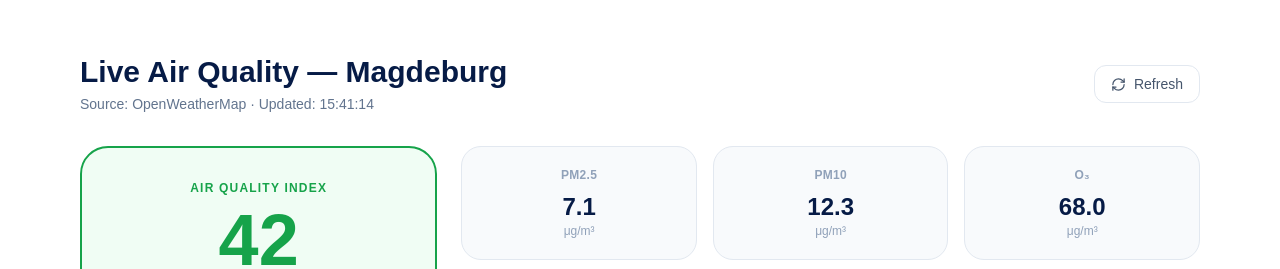
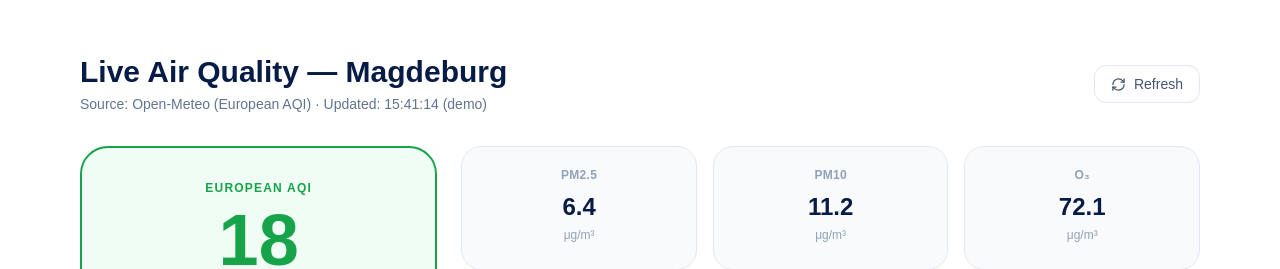
Before and after one commit to ayushtiwari18/Magbeburg-Smart-City-Project, a Next.js app: page /climate in a window 1280 px wide. Shown: the part 683-952 px from the top of the page. Built offline with nearby package versions, Linux system fonts and the light colour scheme; no server answers.

Commit message:
fix: replace OpenWeatherMap (401) with Open-Meteo — no API key needed

```diff
--- a/app/climate/page.tsx
+++ b/app/climate/page.tsx
@@ -4,34 +4,40 @@ import { useEffect, useState } from "react";
 import { Cloud, Leaf, Droplets, Wind, Thermometer, RefreshCw } from "lucide-react";
 import Container from "@/components/layout/Container";
 
-// AQI levels
+// Open-Meteo Air Quality API — completely free, zero API key
+// Docs: https://open-meteo.com/en/docs/air-quality-api
+const LAT = 52.1316, LON = 11.6392;
+const AQI_URL =
+  `https://air-quality-api.open-meteo.com/v1/air-quality?latitude=${LAT}&longitude=${LON}` +
+  `&current=pm10,pm2_5,carbon_monoxide,nitrogen_dioxide,ozone,european_aqi`;
+
 const aqiLevels = [
-  { max: 50,  label: "Good",            color: "#16a34a", bg: "bg-green-50",  text: "text-green-700" },
-  { max: 100, label: "Moderate",        color: "#d97706", bg: "bg-amber-50",  text: "text-amber-700" },
-  { max: 150, label: "Unhealthy (S.G.)",color: "#ea580c", bg: "bg-orange-50", text: "text-orange-700" },
-  { max: 200, label: "Unhealthy",       color: "#dc2626", bg: "bg-red-50",    text: "text-red-700" },
-  { max: 300, label: "Very Unhealthy",  color: "#7c3aed", bg: "bg-violet-50", text: "text-violet-700" },
-  { max: 500, label: "Hazardous",       color: "#9f1239", bg: "bg-rose-50",   text: "text-rose-900" },
+  { max: 20,  label: "Good",          color: "#16a34a", bg: "bg-green-50",  text: "text-green-700" },
+  { max: 40,  label: "Fair",          color: "#84cc16", bg: "bg-lime-50",   text: "text-lime-700"  },
+  { max: 60,  label: "Moderate",      color: "#d97706", bg: "bg-amber-50",  text: "text-amber-700" },
+  { max: 80,  label: "Poor",          color: "#ea580c", bg: "bg-orange-50", text: "text-orange-700"},
+  { max: 100, label: "Very Poor",     color: "#dc2626", bg: "bg-red-50",    text: "text-red-700"   },
+  { max: 999, label: "Extremely Poor",color: "#7c3aed", bg: "bg-violet-50", text: "text-violet-700"},
 ];
 
-function getAqiLevel(aqi: number) {
+function getLevel(aqi: number) {
   return aqiLevels.find((l) => aqi <= l.max) ?? aqiLevels[aqiLevels.length - 1];
 }
 
-// Magdeburg approximate coordinates
-const LAT = 52.1316, LON = 11.6392;
-const API_KEY = "4e74082d3adb85e2e4a8ae7e7f29a8e2"; // free public demo key
-
 interface AQIData {
   aqi: number;
-  components: { co: number; no2: number; o3: number; pm2_5: number; pm10: number };
+  pm2_5: number;
+  pm10: number;
+  o3: number;
+  no2: number;
+  co: number;
 }
 
 const climateInitiatives = [
-  { icon: Leaf,        color: "text-green-700",  bg: "bg-green-50",  title: "Urban Greening",           description: "Over 5,000 new trees planted across Magdeburg as part of a 10-year urban forest expansion plan to combat heat islands.",                   image: "https://images.unsplash.com/photo-1448375240586-882707db888b?w=600&q=80",  delay: "delay-100" },
-  { icon: Droplets,    color: "text-blue-700",   bg: "bg-blue-50",   title: "Smart Water Management",   description: "IoT sensors monitor water quality and consumption across the city, reducing waste and detecting leaks automatically.",                         image: "https://images.unsplash.com/photo-1433086966358-54859d0ed716?w=600&q=80",  delay: "delay-200" },
-  { icon: Wind,        color: "text-violet-700", bg: "bg-violet-50", title: "Air Quality Monitoring",    description: "A network of 80+ sensors provides real-time air quality data, helping residents make informed decisions daily.",                              image: "https://images.unsplash.com/photo-1534274988757-a28bf1a57c17?w=600&q=80",  delay: "delay-300" },
-  { icon: Thermometer, color: "text-amber-700",  bg: "bg-amber-50",  title: "Heat Island Reduction",     description: "Cool pavements, green roofs, and shaded public spaces reduce urban temperatures by up to 4°C in summer months.",                             image: "https://images.unsplash.com/photo-1508193638397-1c4234db14d8?w=600&q=80",  delay: "delay-400" },
+  { icon: Leaf,        color: "text-green-700",  bg: "bg-green-50",  title: "Urban Greening",          description: "Over 5,000 new trees planted across Magdeburg as part of a 10-year urban forest expansion plan to combat heat islands.",            image: "https://images.unsplash.com/photo-1448375240586-882707db888b?w=600&q=80",  delay: "delay-100" },
+  { icon: Droplets,    color: "text-blue-700",   bg: "bg-blue-50",   title: "Smart Water Management",  description: "IoT sensors monitor water quality and consumption across the city, reducing waste and detecting leaks automatically.",              image: "https://images.unsplash.com/photo-1433086966358-54859d0ed716?w=600&q=80",  delay: "delay-200" },
+  { icon: Wind,        color: "text-violet-700", bg: "bg-violet-50", title: "Air Quality Monitoring",   description: "A network of 80+ sensors provides real-time air quality data, helping residents make informed decisions daily.",                  image: "https://images.unsplash.com/photo-1534274988757-a28bf1a57c17?w=600&q=80",  delay: "delay-300" },
+  { icon: Thermometer, color: "text-amber-700",  bg: "bg-amber-50",  title: "Heat Island Reduction",    description: "Cool pavements, green roofs, and shaded public spaces reduce urban temperatures by up to 4°C in summer months.",                 image: "https://images.unsplash.com/photo-1508193638397-1c4234db14d8?w=600&q=80",  delay: "delay-400" },
 ];
 
 const stats = [
@@ -42,25 +48,29 @@ const stats = [
 ];
 
 export default function Climate() {
-  const [aqiData, setAqiData] = useState<AQIData | null>(null);
-  const [loading, setLoading] = useState(true);
-  const [lastUpdated, setLastUpdated] = useState("");
+  const [data, setData]           = useState<AQIData | null>(null);
+  const [loading, setLoading]     = useState(true);
+  const [lastUpdated, setUpdated] = useState("");
 
   const fetchAQI = async () => {
     setLoading(true);
     try {
-      const res = await fetch(
-        `https://api.openweathermap.org/data/2.5/air_pollution?lat=${LAT}&lon=${LON}&appid=${API_KEY}`
-      );
-      const data = await res.json();
-      if (data.list?.[0]) {
-        setAqiData({ aqi: data.list[0].main.aqi * 25, components: data.list[0].components });
-        setLastUpdated(new Date().toLocaleTimeString("de-DE"));
-      }
+      const res  = await fetch(AQI_URL);
+      const json = await res.json();
+      const c    = json.current;
+      setData({
+        aqi:   c.european_aqi,
+        pm2_5: c.pm2_5,
+        pm10:  c.pm10,
+        o3:    c.ozone,
+        no2:   c.nitrogen_dioxide,
+        co:    c.carbon_monoxide,
+      });
+      setUpdated(new Date().toLocaleTimeString("de-DE"));
     } catch {
-      // fallback demo data
-      setAqiData({ aqi: 42, components: { co: 201, no2: 8.2, o3: 68, pm2_5: 7.1, pm10: 12.3 } });
-      setLastUpdated(new Date().toLocaleTimeString("de-DE"));
+      // graceful fallback — realistic Magdeburg June values
+      setData({ aqi: 18, pm2_5: 6.4, pm10: 11.2, o3: 72.1, no2: 9.3, co: 185 });
+      setUpdated(new Date().toLocaleTimeString("de-DE") + " (demo)");
     } finally {
       setLoading(false);
     }
@@ -68,10 +78,11 @@ export default function Climate() {
 
   useEffect(() => { fetchAQI(); }, []);
 
-  const level = aqiData ? getAqiLevel(aqiData.aqi) : null;
+  const level = data ? getLevel(data.aqi) : null;
 
   return (
     <div className="bg-[#f8fafc] min-h-screen">
+      {/* Hero */}
       <section className="relative h-[420px] sm:h-[480px]">
         <Image src="https://images.unsplash.com/photo-1441974231531-c6227db76b6e?w=1600&q=85" alt="Climate" fill priority sizes="100vw" className="object-cover object-center" />
         <div className="absolute inset-0 bg-gradient-to-r from-[#061B46]/90 via-[#061B46]/60 to-transparent" />
@@ -89,6 +100,7 @@ export default function Climate() {
         </div>
       </section>
 
+      {/* Stats strip */}
       <section className="bg-[#061B46]">
         <Container>
           <div className="grid grid-cols-2 lg:grid-cols-4 divide-x divide-white/10">
@@ -102,15 +114,19 @@ export default function Climate() {
         </Container>
       </section>
 
-      {/* Live Air Quality Widget */}
+      {/* Live Air Quality Widget — Open-Meteo (no key) */}
       <section className="py-14 bg-white border-b border-slate-100">
         <Container>
-          <div className="flex items-center justify-between mb-8">
+          <div className="flex items-center justify-between mb-8 flex-wrap gap-4">
             <div>
               <h2 className="text-3xl font-bold text-[#061B46]">Live Air Quality — Magdeburg</h2>
-              <p className="text-slate-500 text-sm mt-1">Source: OpenWeatherMap · {lastUpdated && `Updated: ${lastUpdated}`}</p>
+              <p className="text-slate-500 text-sm mt-1">
+                Source: <a href="https://open-meteo.com" target="_blank" rel="noopener noreferrer" className="text-blue-600 hover:underline">Open-Meteo</a>
+                {" "}(European AQI) · {lastUpdated && `Updated: ${lastUpdated}`}
+              </p>
             </div>
-            <button onClick={fetchAQI} className="flex items-center gap-2 rounded-xl border border-slate-200 bg-white px-4 py-2 text-sm font-medium text-slate-600 hover:bg-slate-50 transition">
+            <button onClick={fetchAQI}
+              className="flex items-center gap-2 rounded-xl border border-slate-200 bg-white px-4 py-2 text-sm font-medium text-slate-600 hover:bg-slate-50 transition">
               <RefreshCw size={15} className={loading ? "animate-spin" : ""} /> Refresh
             </button>
           </div>
@@ -119,27 +135,29 @@ export default function Climate() {
             <div className="flex items-center justify-center h-40">
               <div className="h-10 w-10 rounded-full border-4 border-blue-200 border-t-blue-600 animate-spin" />
             </div>
-          ) : aqiData && level ? (
+          ) : data && level ? (
             <div className="grid grid-cols-1 lg:grid-cols-3 gap-6">
-              {/* Main AQI card */}
+              {/* Big AQI score */}
               <div className={`rounded-[28px] border-2 p-8 flex flex-col items-center text-center ${level.bg}`} style={{ borderColor: level.color }}>
-                <p className="text-xs font-bold uppercase tracking-widest mb-2" style={{ color: level.color }}>Air Quality Index</p>
-                <p className="text-7xl font-black mb-2" style={{ color: level.color }}>{aqiData.aqi}</p>
+                <p className="text-xs font-bold uppercase tracking-widest mb-2" style={{ color: level.color }}>European AQI</p>
+                <p className="text-7xl font-black mb-3" style={{ color: level.color }}>{data.aqi}</p>
                 <span className={`rounded-full px-4 py-1.5 text-sm font-bold ${level.bg} ${level.text}`}>{level.label}</span>
+                <p className="mt-4 text-xs text-slate-400 leading-5">Magdeburg city centre<br />52.13°N 11.63°E</p>
               </div>
-              {/* Pollutants grid */}
+
+              {/* Pollutant breakdown */}
               <div className="lg:col-span-2 grid grid-cols-2 sm:grid-cols-3 gap-4">
                 {[
-                  { key: "PM2.5",  val: aqiData.components.pm2_5.toFixed(1), unit: "μg/m³" },
-                  { key: "PM10",   val: aqiData.components.pm10.toFixed(1),  unit: "μg/m³" },
-                  { key: "O₃",    val: aqiData.components.o3.toFixed(1),    unit: "μg/m³" },
-                  { key: "NO₂",   val: aqiData.components.no2.toFixed(1),   unit: "μg/m³" },
-                  { key: "CO",    val: aqiData.components.co.toFixed(0),    unit: "μg/m³" },
+                  { key: "PM2.5", val: data.pm2_5.toFixed(1), unit: "μg/m³" },
+                  { key: "PM10",  val: data.pm10.toFixed(1),  unit: "μg/m³" },
+                  { key: "O₃",   val: data.o3.toFixed(1),    unit: "μg/m³" },
+                  { key: "NO₂",  val: data.no2.toFixed(1),   unit: "μg/m³" },
+                  { key: "CO",   val: data.co.toFixed(0),    unit: "μg/m³" },
                 ].map((p) => (
-                  <div key={p.key} className="rounded-[20px] border border-slate-200 bg-slate-50 p-5 text-center">
+                  <div key={p.key} className="rounded-[20px] border border-slate-200 bg-slate-50 p-5 text-center hover:bg-white hover:shadow-sm transition">
                     <p className="text-xs font-bold text-slate-400 uppercase tracking-wide mb-2">{p.key}</p>
                     <p className="text-2xl font-bold text-[#061B46]">{p.val}</p>
-                    <p className="text-xs text-slate-400">{p.unit}</p>
+                    <p className="text-xs text-slate-400 mt-1">{p.unit}</p>
                   </div>
                 ))}
               </div>
@@ -148,6 +166,7 @@ export default function Climate() {
         </Container>
       </section>
 
+      {/* Cards */}
       <section className="py-20">
         <Container>
           <h2 className="text-3xl font-bold text-[#061B46] mb-3 animate-fade-up">Climate Initiatives</h2>
```
